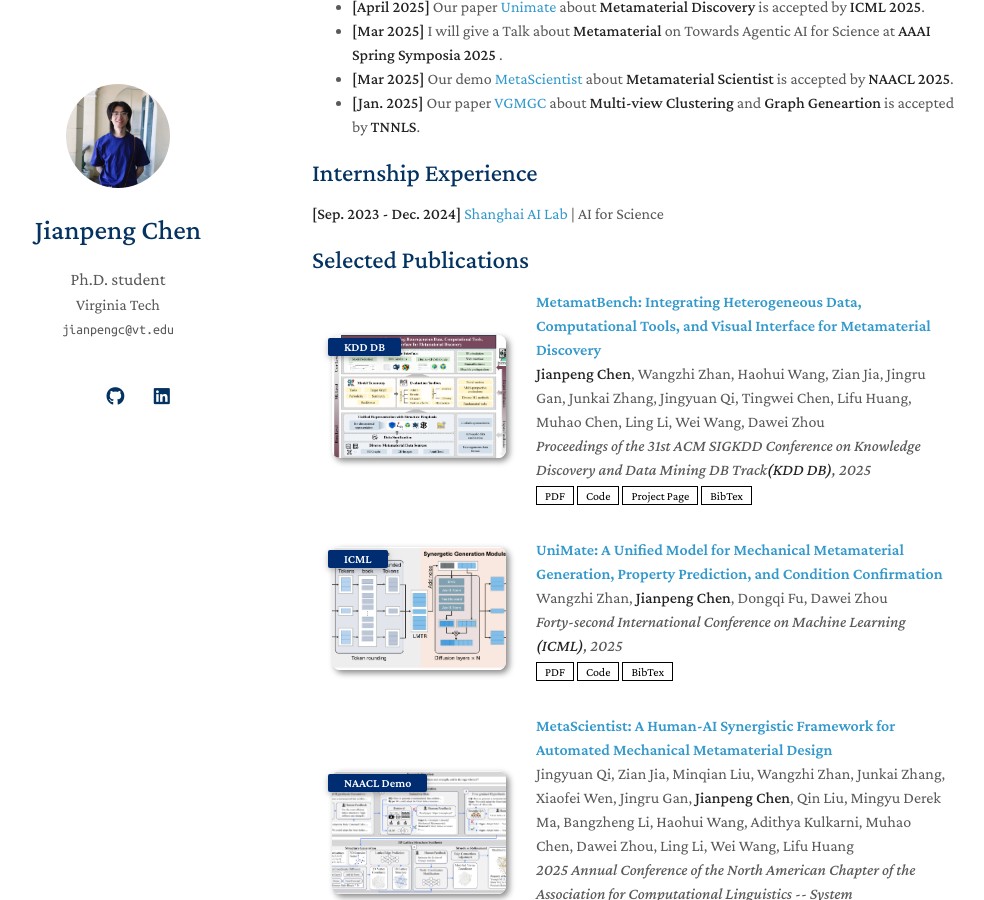
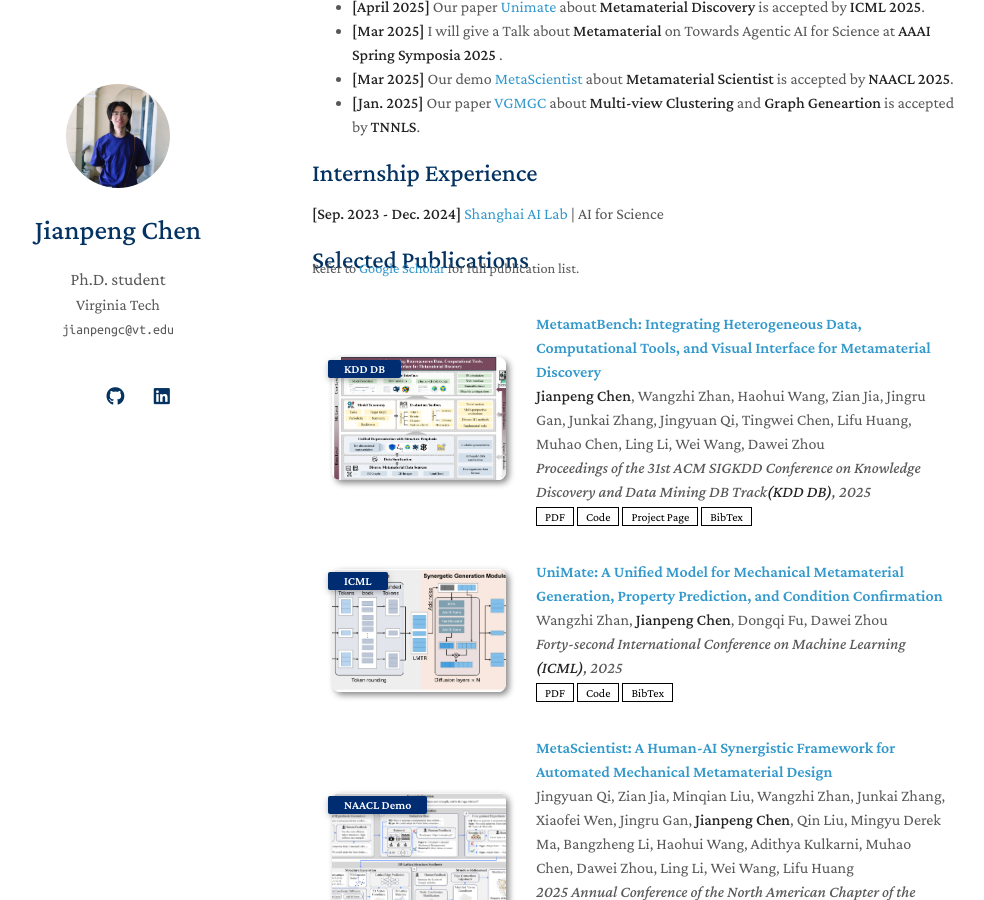
Before and after one commit to cjpcool/cjpcool.github.io, a Jekyll site: the page built from index.md, in a window 1280 px wide and 900 px high, scrolled down 547 px. Shown: the whole window, without its empty margins (158-1142 px from the left). Built offline with Jekyll 4.4.1, drawn with Linux system fonts in a browser that asks for light colours; a style sheet for code colours, icons or effects is not loaded; our own code applies the rules of GitHub Pages for plain Markdown files.

Commit message:
Update publications.md

```diff
--- a/_includes/publications.md
+++ b/_includes/publications.md
@@ -1,5 +1,7 @@
 <h2 id="publications" style="margin: 2px 0px -15px;">Selected Publications</h2>
-
+<p style="margin-top: -10px; font-size: 90%;">
+  Refer to <a href="https://scholar.google.com/citations?user=9RgIQ50AAAAJ" target="_blank">Google Scholar</a> for full publication list.
+</p>
 <div class="publications">
 <ol class="bibliography">
 
```
